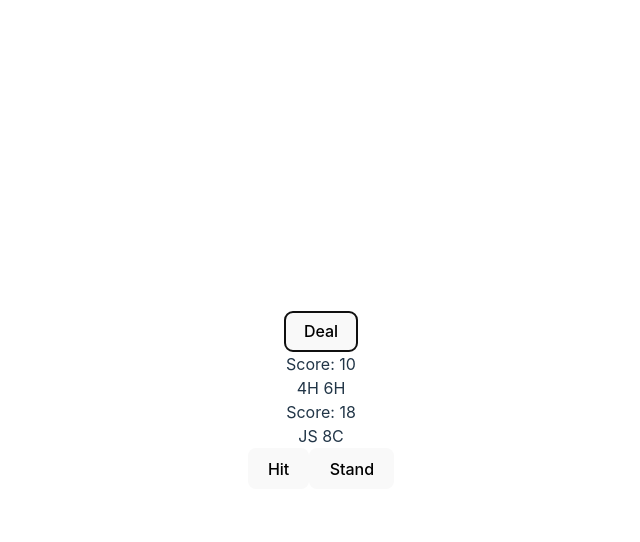
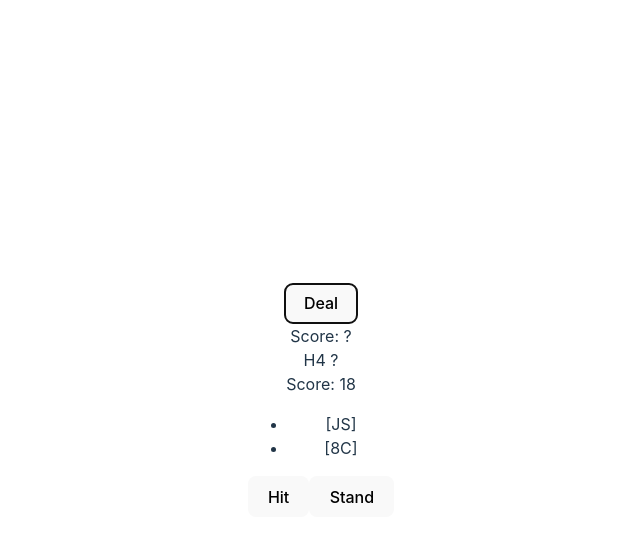
Before and after one commit to Brendan-Leighton/BlackJack, a React (Vite) app: page / in a window 1280 px wide. Both pictures are taken after a click on the button "Deal". Shown: the top 542 px of the page, without its empty margins (319-959 px from the left). Built offline with nearby package versions, Linux system fonts and the light colour scheme.

Commit message:
got the dealers logic to a good place and starting to work on the visuals

```diff
--- /dev/null
+++ b/src/Game/Components/Card.jsx
@@ -0,0 +1,9 @@
+import React from 'react'
+import { ImSpades, ImClubs, ImHeart, ImDiamonds } from 'react-icons/im'
+import styles from './Card.module.css'
+
+export function Card({ rank, suit }) {
+	return (
+		<div className={styles.Card}> [{rank}{suit}] </div>
+	)
+}
--- /dev/null
+++ b/src/Game/Components/index.js
@@ -0,0 +1 @@
+export * from './Card'
--- a/src/Game/Game.jsx
+++ b/src/Game/Game.jsx
@@ -1,10 +1,11 @@
 import React, { useEffect, useState } from 'react'
 import styles from './Game.module.css'
 import { Deck, Hand } from './Objects'
+import { Card } from './Components'
 
 export default function Game() {
 
-	const [deck, _setDeck] = useState(new Deck)
+	const [deck, setDeck] = useState()
 	const [hand, setHand] = useState(new Hand)
 	const [dealer, setDealer] = useState(new Hand)
 	const [isBust, setIsBust] = useState(false)
@@ -14,16 +15,24 @@ export default function Game() {
 	const [isPlayersTurn, setIsPlayersTurn] = useState(true)
 	const [isGameOver, setIsGameOver] = useState(false)
 	const [isWinnerPlayer, setIsWinnerPlayer] = useState(false)
-	const [isDealerStand, setIsDealerStand] = useState(false)
-	const [isDealerHit, setIsDealerHit] = useState(false)
+	const [isGameTie, setIsGameTie] = useState(false)
 
 	useEffect(() => {
+		setDeck(new Deck)
+	}, [])
+
+	/**
+		Check player's hand score when it changes
+	 */
+	useEffect(() => {
+		// BUST
 		if (hand.score[0] > 21) {
 			setIsBust(true)
 			setIsGameOver(true)
 		}
 		else setIsBust(false)
 
+		// BLACK JACK
 		if (hand.score[0] === 21) {
 			setIsBlackJack(true)
 			setIsGameOver(true)
@@ -32,18 +41,13 @@ export default function Game() {
 		else setIsBlackJack(false)
 	}, [hand])
 
-	useEffect(() => {
-		if (dealer.score[0] > 21) setIsBustDealer(true)
-		else setIsBust(false)
-
-		if (dealer.score[0] === 21) setIsBlackJackDealer(true)
-		else setIsBlackJack(false)
-	}, [dealer])
-
+	/**
+		Dealer's Turn handled here
+	 */
 	useEffect(() => {
 		if (isPlayersTurn) return
-		console.log('\nDealers Turn');
 
+		// BUST
 		if (dealer.score[0] > 21) {
 			console.log(`\tDealer Bust on ${dealer.score[0]}`);
 			setIsBustDealer(true)
@@ -51,6 +55,8 @@ export default function Game() {
 			setIsWinnerPlayer(true)
 			return
 		}
+
+		// BLACK JACK
 		if (dealer.score[0] === 21 || dealer.score[1] === 21) {
 			setIsBlackJackDealer(true)
 			setIsGameOver(true)
@@ -58,6 +64,8 @@ export default function Game() {
 			console.log(`\tDealer BlackJack`);
 			return
 		}
+
+		// STAND
 		if (dealer.score[0] >= 17) {
 			setIsGameOver(true)
 			console.log(`\tDealer stops at ${dealer.score[0]}`);
@@ -66,6 +74,9 @@ export default function Game() {
 				setIsWinnerPlayer(true)
 				console.log(`Player wins with ${bestHand}`);
 			}
+			else if (hand.score[0] === dealer.score[0] || hand.score[0] === dealer.score[0]) {
+				setIsGameTie(true)
+			}
 			else {
 				setIsWinnerPlayer(false)
 				console.log(`Dealer Wins`);
@@ -73,56 +84,89 @@ export default function Game() {
 			return
 		}
 
+		// HIT
 		console.log(`\tDealer Hits`);
 		setDealer(new Hand([...dealer.cards, ...deck.draw(1)]))
+	}, [dealer, isPlayersTurn])
+
+	/**
+		Reset state when player's turn begins
+	 */
+	useEffect(() => {
+		if (isPlayersTurn) console.log('Players Turn');
+		else console.log('\nDealers Turn');
 
 	}, [isPlayersTurn])
 
+	/**
+	 * Deal 2 cards to player and dealer
+	 */
 	function handleClick_deal() {
 		setHand(new Hand(deck.draw(2)))
 		setDealer(new Hand(deck.draw(2)))
+		// RESET STATE
+		setIsBlackJack(false)
+		setIsBlackJackDealer(false)
+		setIsBust(false)
+		setIsBustDealer(false)
+		setIsGameOver(false)
+		setIsGameTie(false)
+		setIsPlayersTurn(true)
 	}
 
+	/**
+	 * Lets the player 'Hit' - get another card for their hand
+	 */
 	function handleClick_hit() {
 		setHand(new Hand([...hand.cards, ...deck.draw(1)]))
 	}
 
+	/**
+	 * Allow the player to 'Stand' - end their turn
+	 */
 	function handleClick_stand() {
 		setIsPlayersTurn(false)
 	}
 
 	return (
 		<>
+			{/* GAME STATE MESSAGES */}
 			{isGameOver && <p>GAME OVER!</p>}
 			{isBlackJackDealer && <p>Dealer has Black Jack!</p>}
+			{isGameTie && <p>It's a Tie!</p>}
 			{isGameOver && (isWinnerPlayer ? <p>Player Wins</p> : <p>Dealer Wins</p>)}
+
 			{/* MAIN CONTROLS */}
 			<button onClick={handleClick_deal}>Deal</button>
 
 			{/* DEALERS HAND */}
 			<div className='dealers_hand'>
-
-				{/* SCORE */}
+				{/* DEALERS SCORE */}
 				<div className='hand_score'>
 					{
-						isBustDealer ?
+						isPlayersTurn ? // dealer's second card is hidden therefor the score is unknown
+							<div className="score">
+								Score: ?
+							</div>
+							: isBustDealer ?
 								<div className="score_bust">
 									BUST: <span className={styles.color_red}>{dealer.score[0]}</span>
 								</div>
 								: isBlackJackDealer ?
 									<div className="score_blackjack">
-									Black Jack!: <span className={styles.color_green}>{dealer.score[0]}</span>
+										Black Jack!: <span className={styles.color_green}>21</span>
 									</div>
-								:
+									: //
 									<div className="score">
 										Score: {dealer.score[0]} {(dealer.score[0] !== dealer.score[1] && dealer.score[1] < 22) && ` / ${dealer.score[1]}`}
 									</div>
 					}
 				</div>
-
-				{/* CARDS */}
+				{/* DEALERS CARDS */}
 				{
-					dealer.cards.map((card, index) => {
+					isPlayersTurn ?
+						<span>{dealer.cards.length && dealer.cards[0].suit}{dealer.cards.length && dealer.cards[0].rank} ? </span>
+						: dealer.cards.map((card, index) => {
 							return (
 								<span key={index}> {card.rank}{card.suit} </span>
 							)
@@ -132,8 +176,7 @@ export default function Game() {
 
 			{/* PLAYERS HAND */}
 			<div className='players_hand'>
-
-				{/* SCORE */}
+				{/* PLAYERS SCORE */}
 				<div className='hand_score'>
 					{
 						isBust ?
@@ -142,26 +185,38 @@ export default function Game() {
 							</div>
 							: isBlackJack ?
 								<div className="score_blackjack">
-									Black Jack!: <span className={styles.color_green}>{hand.score[0]}</span>
+									Black Jack!: <span className={styles.color_green}>21</span>
 								</div>
-								:
+								: !isPlayersTurn ? // when player "Stands" we only want to show their highest score
+									<div className="score">
+										Score: {hand.score[1] < 22 ? hand.score[1] : hand.score[0]}
+									</div>
+									: // show both scores if they're different, else just show one score
 									<div className="score">
 										Score: {hand.score[0]} {(hand.score[0] !== hand.score[1] && hand.score[1] < 22) && ` / ${hand.score[1]}`}
 									</div>
 					}
 				</div>
-
-				{/* CARDS */}
+				{/* PLAYERS CARDS */}
+				{
+					<ul>
 						{
 							hand.cards.map((card, index) => {
 								return (
-							<span key={index}> {card.rank}{card.suit} </span>
+									<li key={index}>
+										<Card
+											rank={card.rank}
+											suit={card.suit}
+										/>
+									</li>
 								)
 							})
 						}
+					</ul>
+				}
 			</div>
 
-			{/* HAND CONTROLS */}
+			{/* PLAYER'S HAND CONTROLS */}
 			<button onClick={handleClick_hit} disabled={isBust || !isPlayersTurn}>Hit</button>
 			<button onClick={handleClick_stand} disabled={isBust || !isPlayersTurn}>Stand</button>
 		</>
--- a/src/Game/Objects/Hand.js
+++ b/src/Game/Objects/Hand.js
@@ -10,18 +10,18 @@ export class Hand {
 	}
 
 	getHandScore(hand) {
-		console.log(`\ngetHandScore:\n\tHand: `, hand);
+		// console.log(`\ngetHandScore:\n\tHand: `, hand);
 		let score = [0, 0]
 		if (hand.length) {
 			hand.forEach(card => {
-				console.log(`\tCard:`, card);
+				// console.log(`\tCard:`, card);
 				score[0] += card.score[0]
 				score[1] += card.score[1]
 			})
 		}
-		else console.log('\t... hand is empty');
+		// else console.log('\t... hand is empty');
 
-		console.log(`\tScore: ${score}`);
+		// console.log(`\tScore: ${score}`);
 		return score
 	}
 }
```
Also changed, not shown: src/Game/Components/Card.module.css (added). Lines whose indentation alone changed are shown as unchanged.
